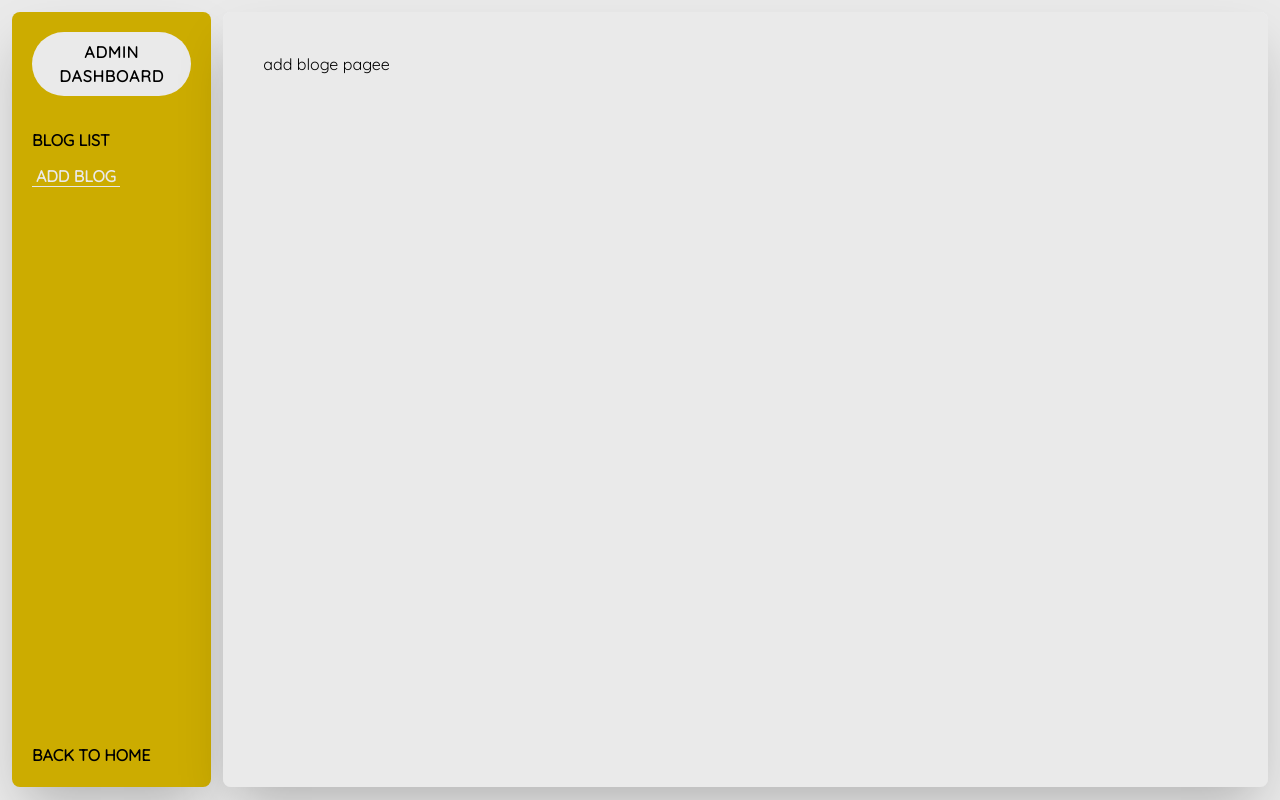
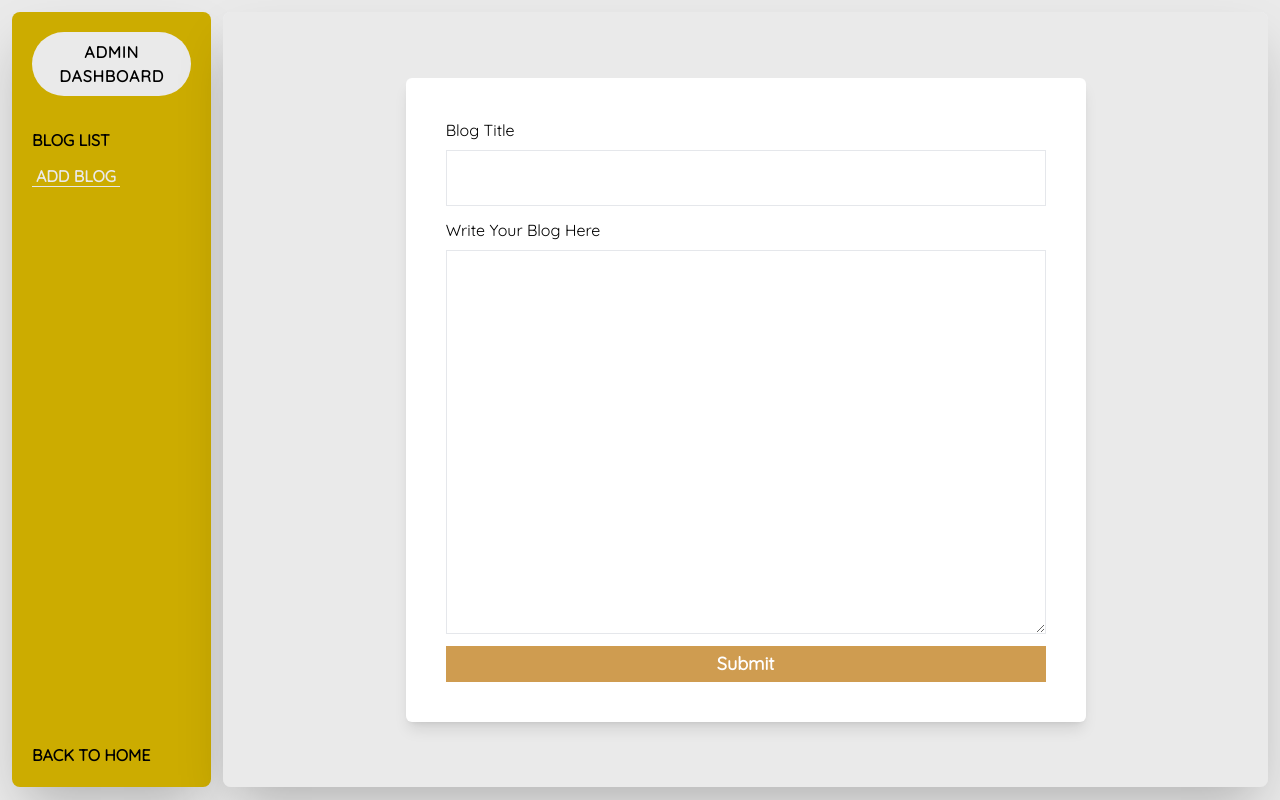
Before and after one commit to neyaznafiz/BlogPad_Front-end, a React (Vite) app: page /dashboard/add-blog in a window 1280 px wide. Built offline with nearby package versions, Linux system fonts and the light colour scheme.

Commit message:
add blog component design done

```diff
--- a/src/Pages/Dashboard/AddBlog.jsx
+++ b/src/Pages/Dashboard/AddBlog.jsx
@@ -1,9 +1,47 @@
 import React from "react";
+import { useForm } from "react-hook-form";
 
 export const AddBlog = () => {
+  const { register, handleSubmit } = useForm();
+
   return (
     <div className="bg-secondary h-full shadow-2xl rounded-lg p-10">
-      add bloge pagee
+      <div className="flex justify-center items-center h-full ">
+        <form className="shadow-lg p-10 rounded-md flex flex-col gap-3 justify-between bg-white">
+          <div className="flex flex-col w-full">
+            <label className="mb-2" htmlFor="title">
+              Blog Title
+            </label>
+            <input
+              type="text"
+              id="title"
+              {...register("title")}
+              className="border w-[600px] h-14 outline-none py-1 px-2"
+            />
+          </div>
+
+          <div className="flex flex-col w-full">
+            <label className="mb-2" htmlFor="details">
+              Write Your Blog Here
+            </label>
+            <textarea
+              type="text"
+              id="details"
+              {...register("details")}
+              className="border  w-[600px] h-96 outline-none py-1 px-2"
+            />
+          </div>
+
+          <div className="flex justify-end items-center w-full">
+            <button
+              className=" px-5 py-1 w-full bg-primary font-semibold text-white text-lg disabled:bg-gray-500 hover:text-xl transition-all duration-300"
+              type="submit"
+            >
+              Submit
+            </button>
+          </div>
+        </form>
+      </div>
     </div>
   );
 };
--- a/src/Pages/Main/Home/Home.jsx
+++ b/src/Pages/Main/Home/Home.jsx
@@ -6,7 +6,6 @@ export const Home = () => {
     return (
         <div className='side-p'>
         <Banner />
-        <BlogDetails/>
         </div>
     );
 };
```
